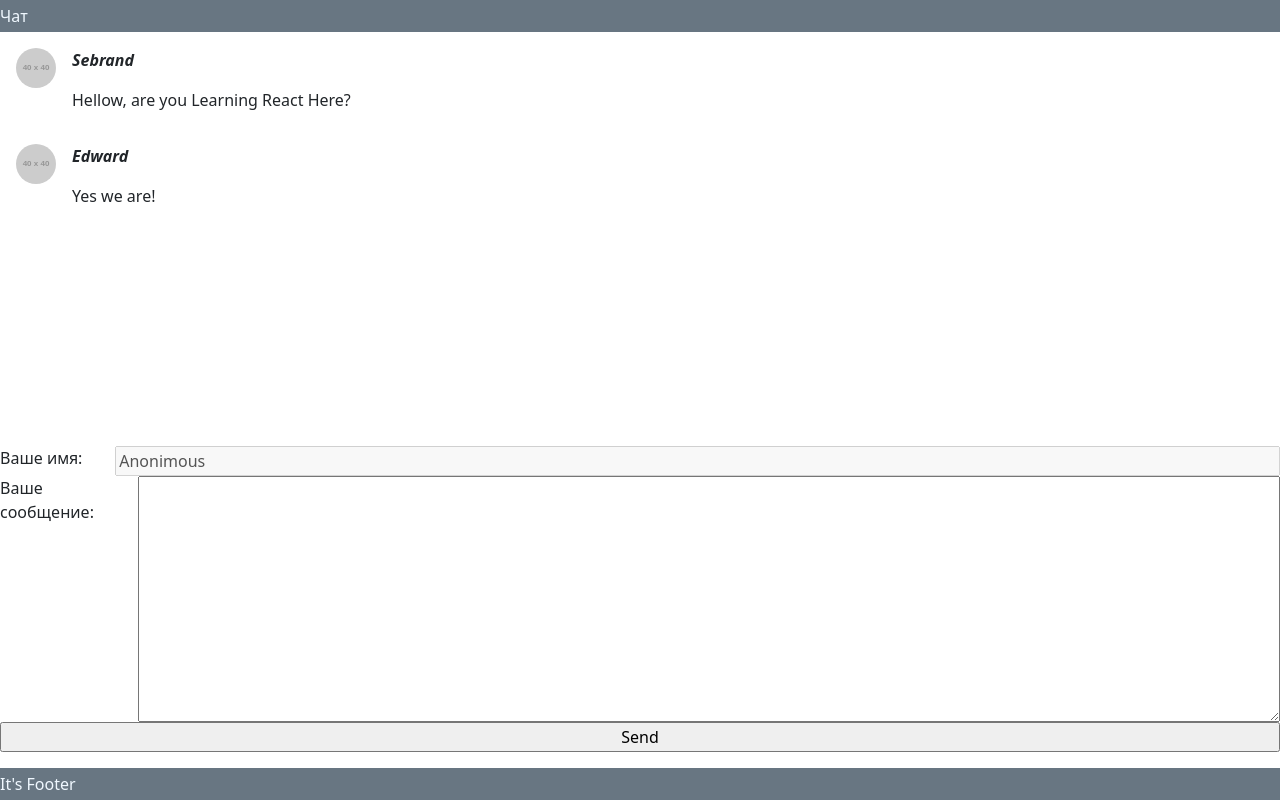
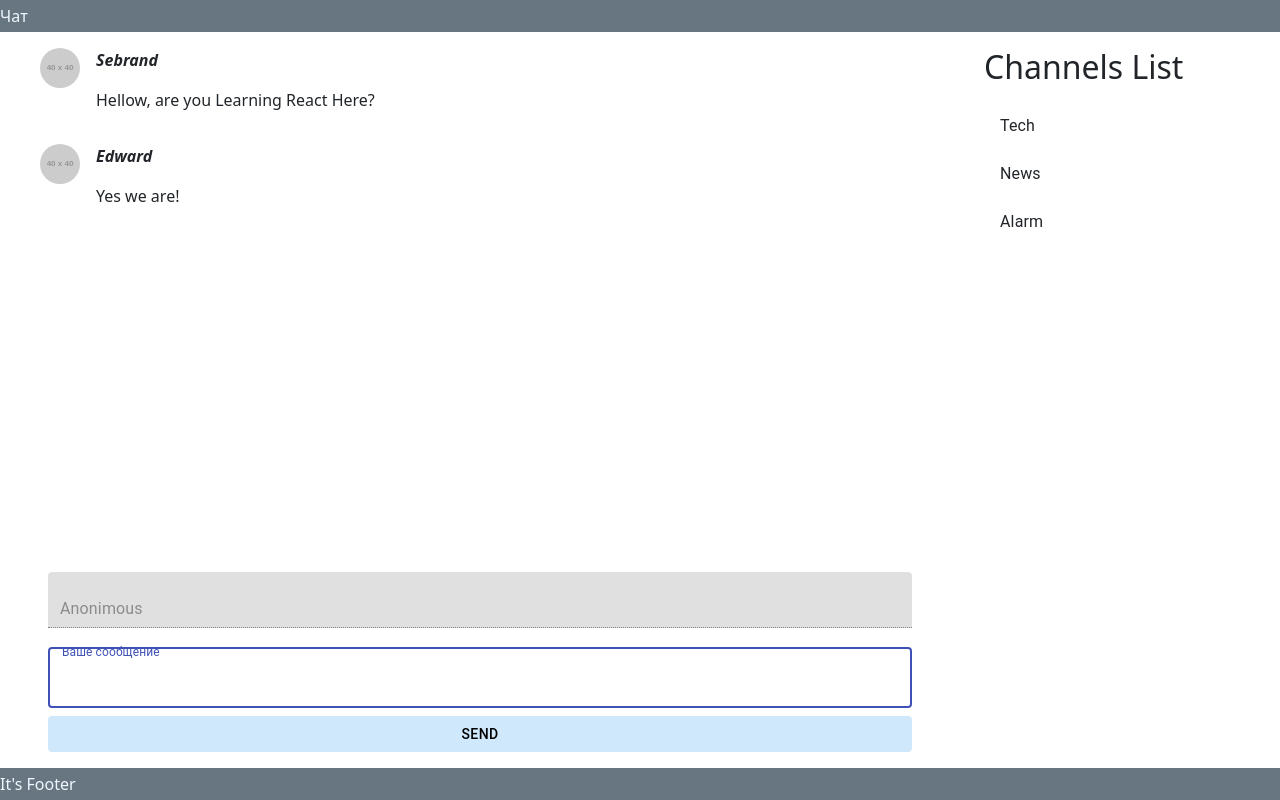
Before and after one commit to Sinsstranger/Geekbrains-ReactJS_Learn-2021, a React (Create React App) app: page / in a window 1280 px wide. Built offline with nearby package versions, Linux system fonts and the light colour scheme.

Commit message:
Lesson-3 Compleated by formal TZ

```diff
--- a/package.json
+++ b/package.json
@@ -3,6 +3,7 @@
 	"version": "0.1.0",
 	"private": true,
 	"dependencies": {
+		"@material-ui/core": "^4.12.3",
 		"@testing-library/jest-dom": "^5.11.4",
 		"@testing-library/react": "^11.1.0",
 		"@testing-library/user-event": "^12.1.10",
--- a/src/App.js
+++ b/src/App.js
@@ -1,7 +1,9 @@
 import {useState, useCallback, useEffect} from "react";
 import uniqid from 'uniqid';
+import {Container} from '@material-ui/core';
 import MessageList from "./components/MessageList/MessageList.js";
-import MessageForm from "./components/MessageForm/MessageForm.js"
+import MessageForm from "./components/MessageForm/MessageForm.js";
+import {ChatList} from "./components/chatList";
 import "./assets/sass/main.sass";
 
 const App = () => {
@@ -31,8 +33,13 @@
 				Чат
 			</header>
 			<main className="main">
-				<MessageList messageList={messageList} currentUser={currentUser}/>
-				<MessageForm handleMessageSend={handleMessageSend} currentUser={currentUser}/>
+				<Container>
+					<div className='chat'>
+						<MessageList messageList={messageList} currentUser={currentUser}/>
+						<MessageForm handleMessageSend={handleMessageSend} currentUser={currentUser}/>
+					</div>
+				</Container>
+				<ChatList/>
 			</main>
 			<footer className="footer">
 				It's Footer
--- a/src/assets/sass/main.sass
+++ b/src/assets/sass/main.sass
@@ -18,7 +18,7 @@
 .main
 	padding: 1em 0
 	display: grid
-	grid-template: 1fr auto/1fr
+	grid-template: 1fr auto/3fr 1fr
 
 .message-list
 	display: inherit
@@ -30,6 +30,11 @@
 		margin-bottom: 0
 		display: inherit
 
+.chat
+	height: 100%
+	display: grid
+	grid-template: 1fr auto/1fr
+
 .chat-message
 	padding: 0 1em
 	grid-template: 1fr/minmax(40px, auto) 1fr
@@ -37,26 +42,33 @@
 
 	&__image
 		border-radius: 50%
+
 	&__author
 		font-weight: bold
 		font-style: italic
+
 	&__text
 
 	&_current-user
 		text-align: right
 		justify-self: end
+
 		.chat-message__image
 			order: 2
 
 		.chat-message__text
 			order: 1
+
 .message-form
 	display: flex
 	flex-wrap: wrap
-	&>label, &>input
+
+	& > label, & > input
 		flex: 1 1 100%
-	&>label
+
+	& > label
 		display: inherit
 		justify-content: space-between
-		&>input, &>textarea
+
+		& > input, & > textarea
 			flex-basis: 91%
--- a/src/components/MessageForm/MessageForm.js
+++ b/src/components/MessageForm/MessageForm.js
@@ -1,20 +1,22 @@
 import {useRef} from "react";
+import {Container, Button, TextField} from '@material-ui/core'
 
 const MessageForm = ({handleMessageSend, currentUser}) => {
 	const author = useRef(null);
 	const message = useRef(null);
 	const sendForm = () => {
 		handleMessageSend(author.current.value, message.current.value);
-		[author.current.value, message.current.value] = ['', '']
+		message.current.value = '';
+		message.current.focus();
 	}
 	return (
-		<form action="#" className="message-form" onSubmit={sendForm}>
-			<label htmlFor="">Ваше имя:<input type="text" name="author" ref={author} value={currentUser} disabled/></label>
-			<label htmlFor="">Ваше сообщение:
-				<textarea name="" id="" cols="30" rows="10" ref={message}></textarea>
-			</label>
-			<input type="submit" value="Send"/>
-		</form>
+		<Container>
+			<form action="#" className="message-form" onSubmit={sendForm} noValidate autoComplete="off">
+				<TextField variant="filled" margin="normal" fullWidth inputRef={author} value={currentUser} disabled/>
+				<TextField autoFocus="true" margin="normal" label="Ваше сообщение" variant="outlined" fullWidth inputRef={message}/>
+				<Button type='submit' fullWidth style={{backgroundColor: '#cfe8fc', color: 'black'}}>Send</Button>
+			</form>
+		</Container>
 	);
 }
 export default MessageForm;
--- /dev/null
+++ b/src/components/chatList/ChatList.js
@@ -0,0 +1,11 @@
+import {useState} from "react";
+import uniqid from 'uniqid';
+import {List, ListItem, ListItemText, Container} from '@material-ui/core';
+
+const ChatList = () => {
+	const [chatList/*, setChatList*/] = useState([{id: uniqid(), name: `Tech`}, {id: uniqid(), name: `News`}, {id: uniqid(), name: `Alarm`}]);
+	return (<Container><h2>Channels List</h2><List>
+		{chatList.map(chat => <ListItem><ListItemText primary={chat.name}/></ListItem>)}
+	</List></Container>);
+}
+export {ChatList};
--- /dev/null
+++ b/src/components/chatList/index.js
@@ -0,0 +1,3 @@
+import {ChatList} from './ChatList.js';
+
+export {ChatList};
```
